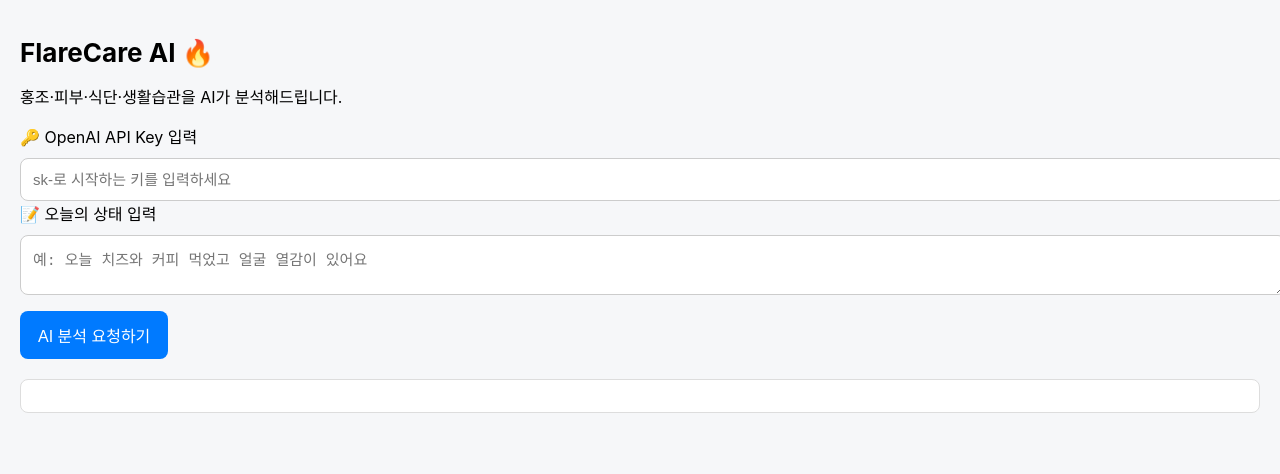
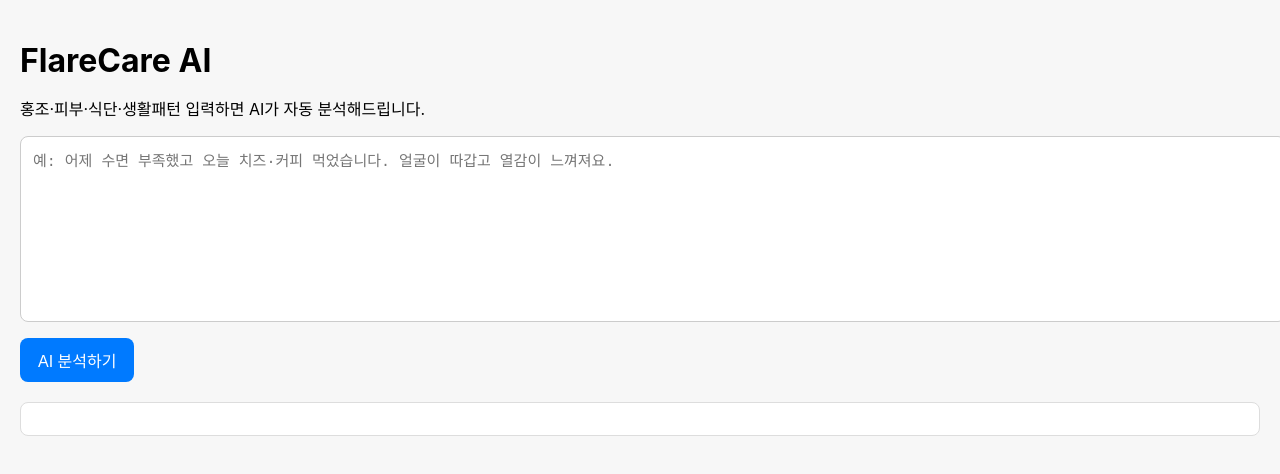
Before and after one commit to wildcon77/flarecare3-app, a plain HTML site: page index.html in a window 1280 px wide. Drawn offline with Linux system fonts and the light colour scheme.

Commit message:
Update index.html

```diff
--- a/index.html
+++ b/index.html
@@ -3,36 +3,46 @@
 <head>
     <meta charset="UTF-8">
     <meta name="viewport" content="width=device-width, initial-scale=1.0">
-    <title>FlareCare AI - 홍조 분석기</title>
+    <title>FlareCare AI</title>
 
     <style>
         body {
-            font-family: -apple-system, BlinkMacSystemFont, "Segoe UI", Roboto;
+            font-family: -apple-system, BlinkMacSystemFont, "Segoe UI", Roboto, sans-serif;
             margin: 0;
             padding: 20px;
-            background: #F6F7F9;
+            background: #f7f7f7;
         }
+
         h1 {
-            font-size: 26px;
-            margin-bottom: 10px;
+            font-weight: 700;
+            margin-bottom: 15px;
         }
-        textarea, input {
+
+        textarea {
             width: 100%;
+            height: 160px;
             padding: 12px;
             border-radius: 8px;
             border: 1px solid #ccc;
-            margin-top: 10px;
+            resize: none;
             font-size: 15px;
         }
+
         button {
             margin-top: 12px;
-            padding: 12px 18px;
+            padding: 10px 18px;
+            border: none;
             background: #007AFF;
             color: white;
-            border: none;
             border-radius: 8px;
             font-size: 16px;
+            cursor: pointer;
         }
+
+        button:hover {
+            background: #005fcc;
+        }
+
         #result {
             margin-top: 20px;
             padding: 16px;
@@ -47,74 +57,98 @@
 
 <body>
 
-    <h1>FlareCare AI 🔥</h1>
-    <p>홍조·피부·식단·생활습관을 AI가 분석해드립니다.</p>
+    <h1>FlareCare AI</h1>
+    <p>홍조·피부·식단·생활패턴 입력하면 AI가 자동 분석해드립니다.</p>
 
-    <label>🔑 OpenAI API Key 입력</label>
-    <input id="apiKey" type="password" placeholder="sk-로 시작하는 키를 입력하세요">
+    <textarea id="userInput" placeholder="예: 어제 수면 부족했고 오늘 치즈·커피 먹었습니다. 얼굴이 따갑고 열감이 느껴져요."></textarea>
 
-    <label>📝 오늘의 상태 입력</label>
-    <textarea id="userInput" placeholder="예: 오늘 치즈와 커피 먹었고 얼굴 열감이 있어요"></textarea>
-
-    <button onclick="analyze()">AI 분석 요청하기</button>
+    <button onclick="analyze()">AI 분석하기</button>
 
     <div id="result"></div>
 
     <script>
-        async function analyze() {
-            const apiKey = document.getElementById("apiKey").value.trim();
+        function analyze() {
             const text = document.getElementById("userInput").value.trim();
             const resultBox = document.getElementById("result");
 
-            if (!apiKey) {
-                resultBox.innerHTML = "⚠️ API Key를 입력해주세요.";
-                return;
-            }
             if (!text) {
-                resultBox.innerHTML = "⚠️ 분석할 내용을 입력해주세요.";
+                resultBox.innerHTML = "⚠️ 입력된 내용이 없습니다.";
                 return;
             }
 
-            resultBox.innerHTML = "⏳ 분석 중입니다...";
+            // --- 단순 규칙 기반 분석 로직 ---
+            let risk = 0;
+            let foods = [];
+            let lifestyle = [];
+            let symptoms = [];
+            let suggestions = [];
 
-            try {
-                const response = await fetch("https://api.openai.com/v1/chat/completions", {
-                    method: "POST",
-                    headers: {
-                        "Content-Type": "application/json",
-                        "Authorization": "Bearer " + apiKey
-                    },
-                    body: JSON.stringify({
-                        model: "gpt-4o-mini",
-                        messages: [
-                            {
-                                role: "system",
-                                content: "당신은 홍조·피부 트리거 분석 전문가입니다. 사용자가 입력한 식단, 수면, 스트레스, 증상을 종합하여 위험도, 원인, 개선안으로 요약하세요."
-                            },
-                            {
-                                role: "user",
-                                content: text
-                            }
-                        ]
-                    })
-                });
+            const lower = text.toLowerCase();
 
-                const data = await response.json();
+            // 음식 트리거 분석
+            if (lower.includes("치즈") || lower.includes("버터") || lower.includes("우유")) {
+                foods.push("유제품 섭취");
+                risk += 1;
+            }
+            if (lower.includes("빵") || lower.includes("글루텐") || lower.includes("라면")) {
+                foods.push("밀가루/글루텐 섭취");
+                risk += 1;
+            }
+            if (lower.includes("커피") || lower.includes("카페인")) {
+                foods.push("카페인");
+                risk += 1;
+            }
+            if (lower.includes("매운") || lower.includes("라면")) {
+                foods.push("매운 음식");
+                risk += 1;
+            }
 
-                if (data.error) {
-                    resultBox.innerHTML = "❌ 오류 발생: " + data.error.message;
-                    return;
-                }
+            // 생활 패턴 분석
+            if (lower.includes("수면") || lower.includes("잠을") || lower.includes("못")) {
+                lifestyle.push("수면 부족 가능성");
+                risk += 1;
+            }
+            if (lower.includes("스트레스") || lower.includes("불안")) {
+                lifestyle.push("스트레스 영향");
+                risk += 1;
+            }
 
-                const output = data.choices[0].message.content;
+            // 증상 분석
+            if (lower.includes("홍조") || lower.includes("빨개짐")) {
+                symptoms.push("홍조 증상");
+            }
+            if (lower.includes("따갑") || lower.includes("열감")) {
+                symptoms.push("열감/따가움");
+                risk += 1;
+            }
 
-                resultBox.innerHTML = "📊 <strong>AI 분석 결과</strong>\n\n" + output;
+            // 위험도 평가
+            let riskLabel = "";
+            if (risk <= 1) riskLabel = "낮음";
+            else if (risk === 2) riskLabel = "중간";
+            else riskLabel = "높음";
 
-            } catch (e) {
-                resultBox.innerHTML = "⚠️ 네트워크 오류 또는 API 오류 발생\n" + e;
+            // 개선 제안 자동 생성
+            if (risk >= 3) {
+                suggestions.push("자극 음식·카페인 최소 48시간 중단");
+                suggestions.push("수분 섭취 + 실내 온도 18~21도 유지");
+                suggestions.push("쿨링 젤 또는 알로에 진정");
+            } else if (risk === 2) {
+                suggestions.push("오늘은 유제품/카페인 피하는 것을 권장");
+                suggestions.push("미온수 세안 유지");
+            } else {
+                suggestions.push("큰 문제는 없어 보이나 패턴 모니터링 권장");
             }
+
+            // 결과 출력
+            resultBox.innerHTML =
+                `📊 <strong>AI 분석 결과</strong>\n\n` +
+                `■ 🔥 홍조 위험도: <strong>${riskLabel}</strong>\n\n` +
+                `■ 🍽 식단 트리거: ${foods.length > 0 ? foods.join(", ") : "해당 없음"}\n` +
+                `■ 🧬 생활 패턴: ${lifestyle.length > 0 ? lifestyle.join(", ") : "특이사항 없음"}\n` +
+                `■ 🩸 증상: ${symptoms.length > 0 ? symptoms.join(", ") : "증상 정보 부족"}\n\n` +
+                `■ 🧯 추천 행동:\n- ${suggestions.join("\n- ")}`;
         }
     </script>
-
 </body>
 </html>
```
